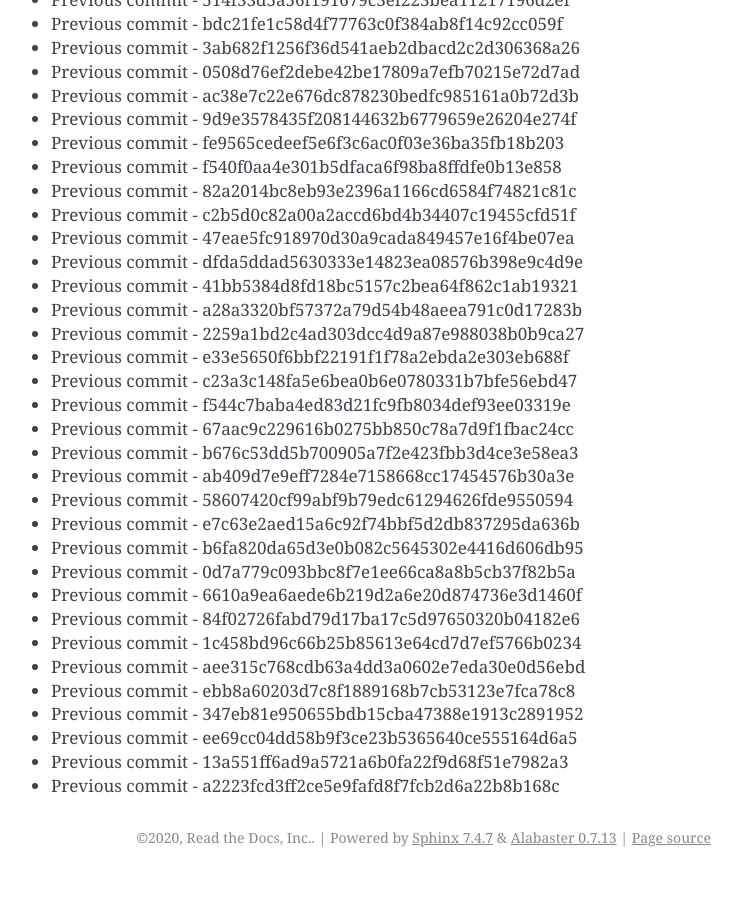
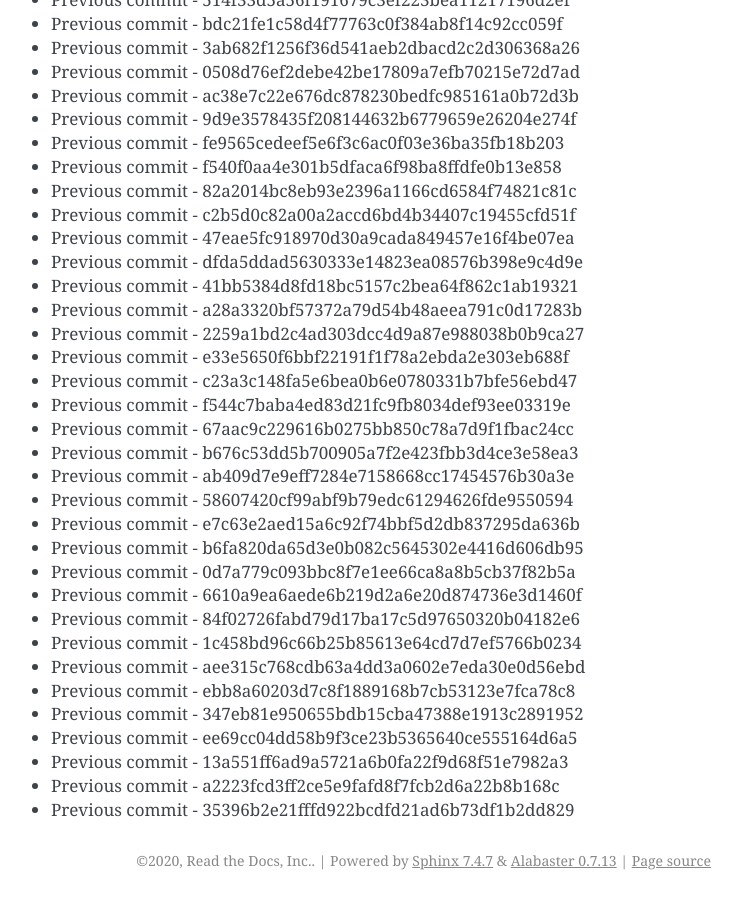
Before and after one commit to readthedocs/rtd-git-stresstest, a Sphinx documentation site: the page built from docs/updates.rst, in a window 1280 px wide and 900 px high, scrolled down 25975 px. Shown: the whole window, without its empty margins (399-1141 px from the left). Built offline with Sphinx 7.4.7, drawn with Linux system fonts in a browser that asks for light colours; before the commit the page ends 26852 px from its top, so only the background shows below that.

Commit message:
Generating commit from previous: 35396b2e21fffd922bcdfd21ad6b73df1b2dd829

```diff
--- a/docs/updates.rst
+++ b/docs/updates.rst
@@ -1123,3 +1123,4 @@ It can be tested for any performance characteristics.
 * Previous commit - ee69cc04dd58b9f3ce23b5365640ce555164d6a5
 * Previous commit - 13a551ff6ad9a5721a6b0fa22f9d68f51e7982a3
 * Previous commit - a2223fcd3ff2ce5e9fafd8f7fcb2d6a22b8b168c
+* Previous commit - 35396b2e21fffd922bcdfd21ad6b73df1b2dd829
```
